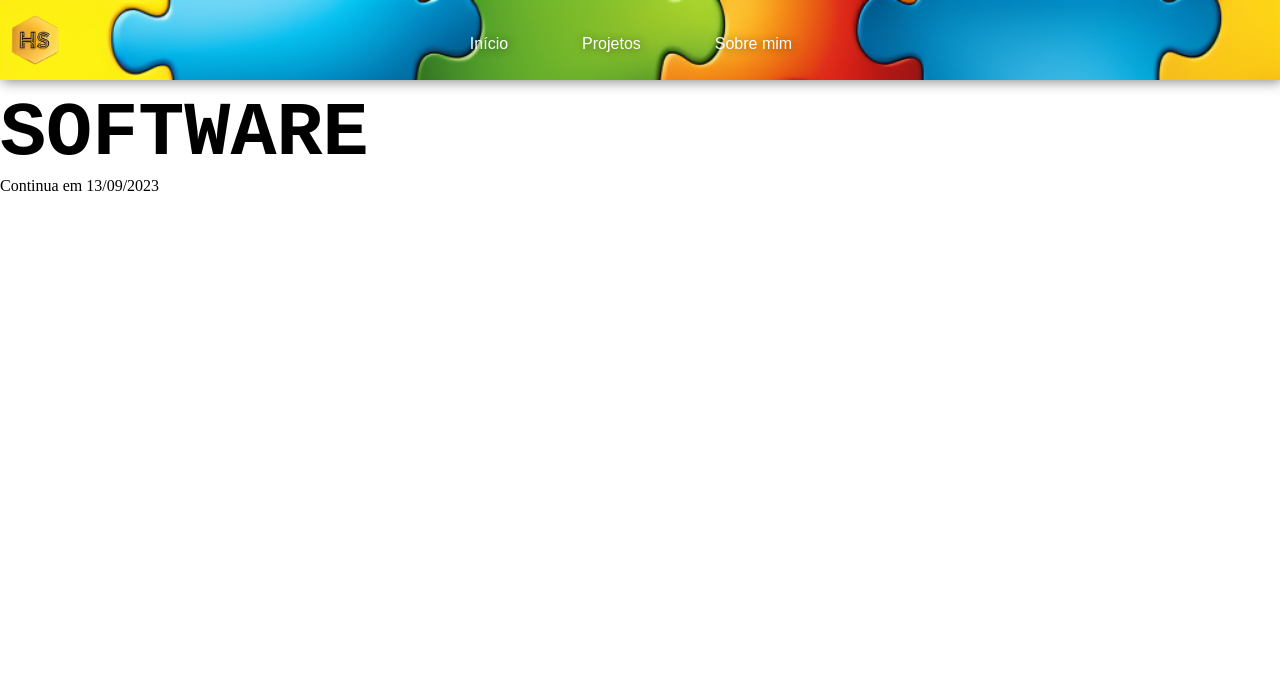
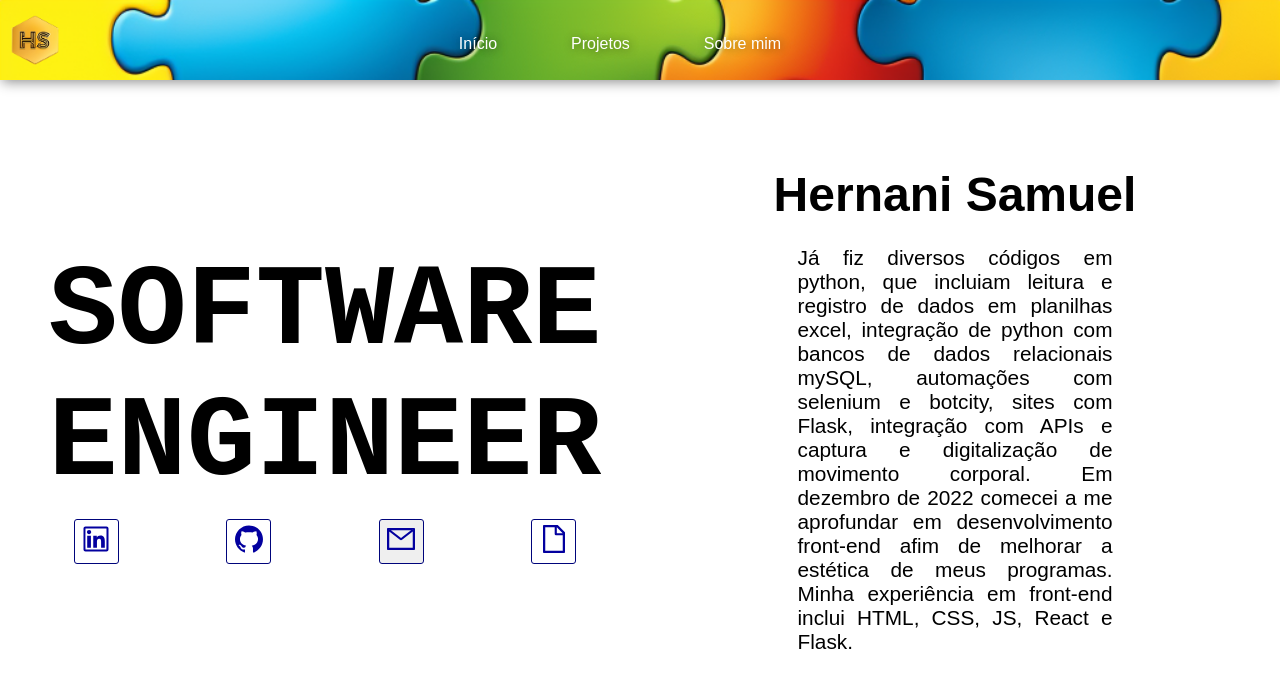
Before and after one commit to HernaniSamuel/meu_portfolio, a React (Vite) app: page / in a window 1280 px wide. Shown: the top 688 px of the page. Built offline with nearby package versions, Linux system fonts and the light colour scheme.

Commit message:
layout da primeira página para telas maiores

```diff
--- a/index.html
+++ b/index.html
@@ -1,5 +1,5 @@
 <!doctype html>
-<html lang="en">
+<html lang="pt-br">
   <head>
     <meta charset="UTF-8" />
     <meta name="viewport" content="width=device-width, initial-scale=1.0" />
--- a/src/components/Banner.jsx
+++ b/src/components/Banner.jsx
@@ -1,10 +1,13 @@
 import styles from './Banner.module.css'
+
+import SocialIcons from './SocialIcons'
 
 export default function Banner(){
     return(
         <div className={styles.banner_container}>
             <h1 className={styles.software}>Software</h1>
-            <p>Continua em 13/09/2023</p>
+            <h1 className={styles.engineer}>Engineer</h1>
+            <SocialIcons/>
         </div>
     )
 }
--- a/src/components/Banner.module.css
+++ b/src/components/Banner.module.css
@@ -8,11 +8,29 @@
 
 .software{
     font-family: monospace;
+    font-size: 9vw;
+    text-transform: uppercase;
+
+}
+
+.engineer{
+    font-family: monospace;
 
     width: 8ch;
     white-space: nowrap;
     overflow: hidden;
     animation: typing 2s steps(8);
-    font-size: 6vw;
+    font-size: 9vw;
     text-transform: uppercase;
+
 }
+
+.banner_container{
+    width:50%;
+    height: 100vh;
+
+    display: flex;
+    flex-direction: column;
+    align-items: center;
+    justify-content: center;
+}
--- a/src/components/Hero.jsx
+++ b/src/components/Hero.jsx
@@ -1,12 +1,14 @@
 import styles from './Hero.module.css'
 import Banner from './Banner'
 import InitResume from './InitResume'
+
 
 export default function Hero(){
     return(
         <section className={styles.hero_container}>
             <Banner/>
             <InitResume/>
+
         </section>
     )
 }
--- a/src/components/Hero.module.css
+++ b/src/components/Hero.module.css
@@ -1,3 +1,6 @@
 .hero_container{
-    padding-top: 90px;
+    display: flex;
+    align-items: center;
+    justify-content: space-between;
+    padding:10px;
 }
--- a/src/components/InitResume.jsx
+++ b/src/components/InitResume.jsx
@@ -2,8 +2,9 @@ import styles from './InitResume.module.css'
 
 export default function InitResume(){
     return(
-        <div>
-
+        <div className={styles.ir_container}>
+            <h1 className={styles.ir_title}>Hernani Samuel</h1>
+            <p className={styles.ir_paragraph}>Já fiz diversos códigos em python, que incluiam leitura e registro de dados em planilhas excel, integração de python com bancos de dados relacionais mySQL, automações com selenium e botcity, sites com Flask, integração com APIs e captura e digitalização de movimento corporal. Em dezembro de 2022 comecei a me aprofundar em desenvolvimento front-end afim de melhorar a estética de meus programas. Minha experiência em front-end inclui HTML, CSS, JS, React e Flask.</p>
         </div>
     )
 }
--- a/src/components/InitResume.module.css
+++ b/src/components/InitResume.module.css
@@ -0,0 +1,19 @@
+.ir_container{
+    width:50%;
+    display: flex;
+    align-items: center;
+    justify-content: center;
+    flex-direction: column;
+    gap:24px;
+    font-family: Arial, Helvetica, sans-serif;
+}
+
+.ir_title{
+    font-size: 300%;
+}
+
+.ir_paragraph{
+    text-align: justify;
+    width: 50%;
+    font-size: 1.3em;
+}
--- /dev/null
+++ b/src/components/SocialIcons.jsx
@@ -0,0 +1,50 @@
+import styles from './SocialIcons.module.css'
+import curriculo from '../../public/Curriculo_HernaniSamuel.pdf'
+
+import { AiOutlineLinkedin, AiOutlineGithub, AiOutlineMail, AiOutlineFile, AiOutlineCopy } from 'react-icons/ai'
+import { VscVerified } from 'react-icons/vsc'
+import { useState } from 'react'
+
+export default function SocialIcons(){
+    const [icon, setIcon] = useState(<AiOutlineMail/>)
+    const [clicked, setClicked] = useState(false)
+
+    const handleMouseOver = () => {
+        if (!clicked) {
+            setIcon(<AiOutlineCopy/>)
+        }
+    }
+
+    const handleMouseOut = () => {
+        if (!clicked) {
+            setIcon(<AiOutlineMail/>)
+        }
+    }
+
+    const copyToClipboard = async () => {
+        try {
+            await navigator.clipboard.writeText('hernanisamuel0@gmail.com')
+            setClicked(true)
+            setIcon(<VscVerified color='green'/>)
+            setTimeout(() => {
+                setIcon(<AiOutlineMail/>)
+                setClicked(false)
+            }, 3000)
+        } catch (err) {
+            alert('erro ao copiar email, favor informar em hernanisamuel0@gmail.com')
+        }
+    }
+
+    return(
+        <div className={styles.social_container}>
+            <a href="#"><abbr title="Abrir LinkedIn em outra aba"><AiOutlineLinkedin/></abbr></a>
+            <a href="#"><abbr title="Abrir GitHub em outra aba"><AiOutlineGithub/></abbr></a>
+            <button
+             onClick={copyToClipboard}
+             onMouseOver={handleMouseOver}
+             onMouseOut={handleMouseOut}
+             ><abbr title="Copiar email">{icon}</abbr></button>
+            <a href={curriculo} target='_self' download="Curriculo_HernaniSamuel.pdf" type='application/pdf'><abbr title="baixar currículo"><AiOutlineFile/></abbr></a>
+        </div>
+    )
+}
--- /dev/null
+++ b/src/components/SocialIcons.module.css
@@ -0,0 +1,20 @@
+.social_container{
+    display: flex;
+    align-items: center;
+    justify-content: space-around;
+    width: 100%;
+    padding:10px;
+}
+
+.social_container a, button{
+    cursor: pointer;
+    font-size: 2em;
+    text-decoration: none;
+    color:rgb(3, 0, 159);
+    padding:3px;
+    border: 1px solid rgb(0, 4, 123);
+    border-radius: 3px;
+    width:45px;
+    height:45px;
+    text-align: center;
+}
```
Also changed, not shown: 1 other file (tests, documents, lock files or other folders).
